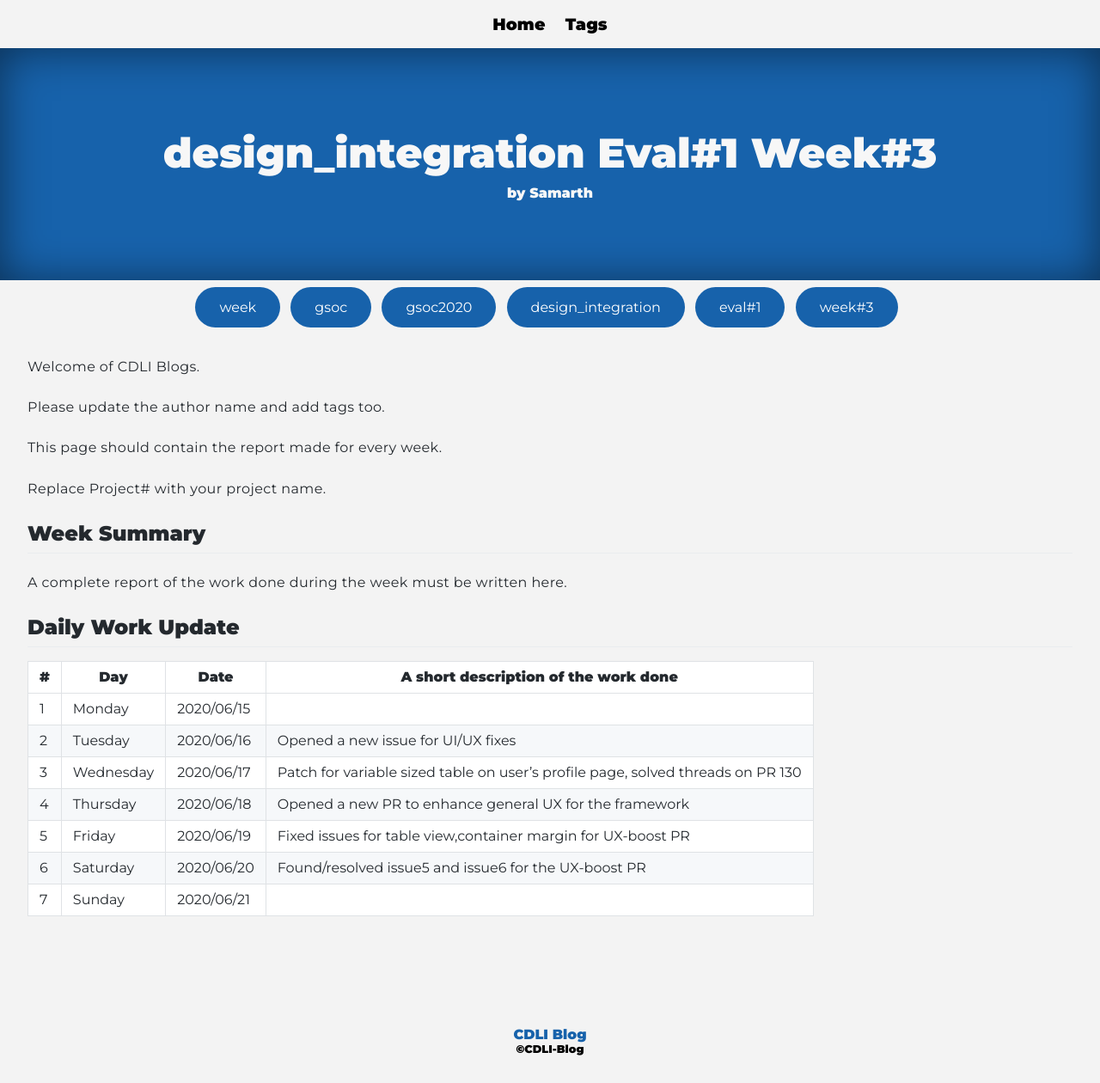
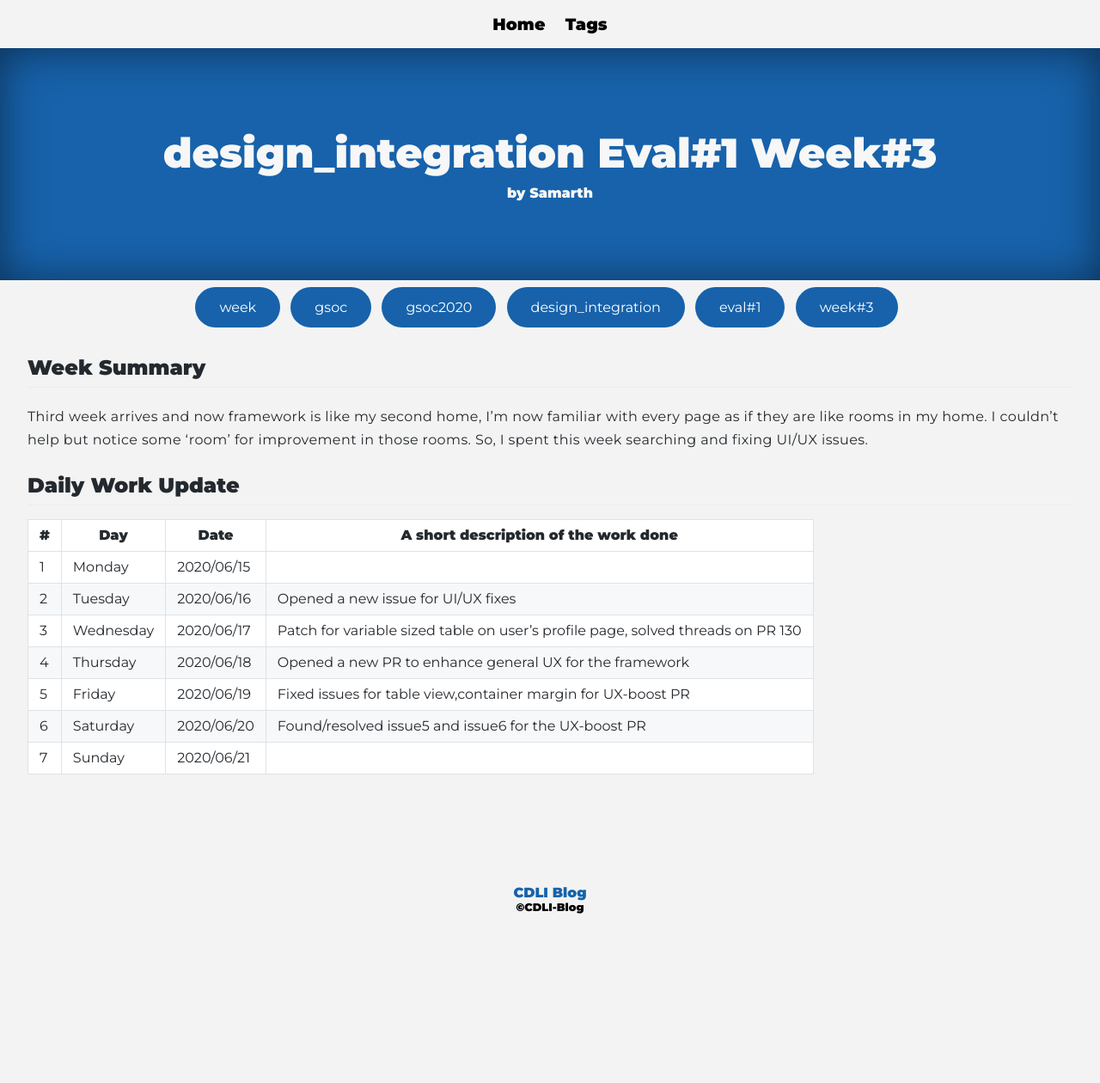
Before and after one commit to cdli-gh/blog, a Jekyll site: the page built from _blog/gsoc20/design_integration/posts/03_week3.md, in a window 1280 px wide. Shown: the whole page at 86% size. Built offline with Jekyll 4.4.1, drawn with Linux system fonts in a browser that asks for light colours; Markdown is read by kramdown in place of the engine named in the settings; after the commit the page ends 1095 px from its top, so only the background shows below that.

Commit message:
Update 03_week3.md

```diff
--- a/_blog/gsoc20/design_integration/posts/03_week3.md
+++ b/_blog/gsoc20/design_integration/posts/03_week3.md
@@ -4,17 +4,11 @@ title: design_integration Eval#1 Week#3
 author: "Samarth"
 tags: ["week","gsoc","gsoc2020","design_integration","eval#1","week#3"]
 ---
-Welcome of CDLI Blogs.
-
-Please update the author name and add tags too.
-
-This page should contain the report made for every week.
-
-Replace Project# with your project name.
-
 ## Week Summary
 
-A complete report of the work done during the week must be written here.
+Third week arrives and now framework is like my second home, I'm now familiar with
+every page as if they are like rooms in my home. I couldn't help but notice some 'room'
+for improvement in those rooms. So, I spent this week searching and fixing UI/UX issues.
 
 
 ## Daily Work Update
```
